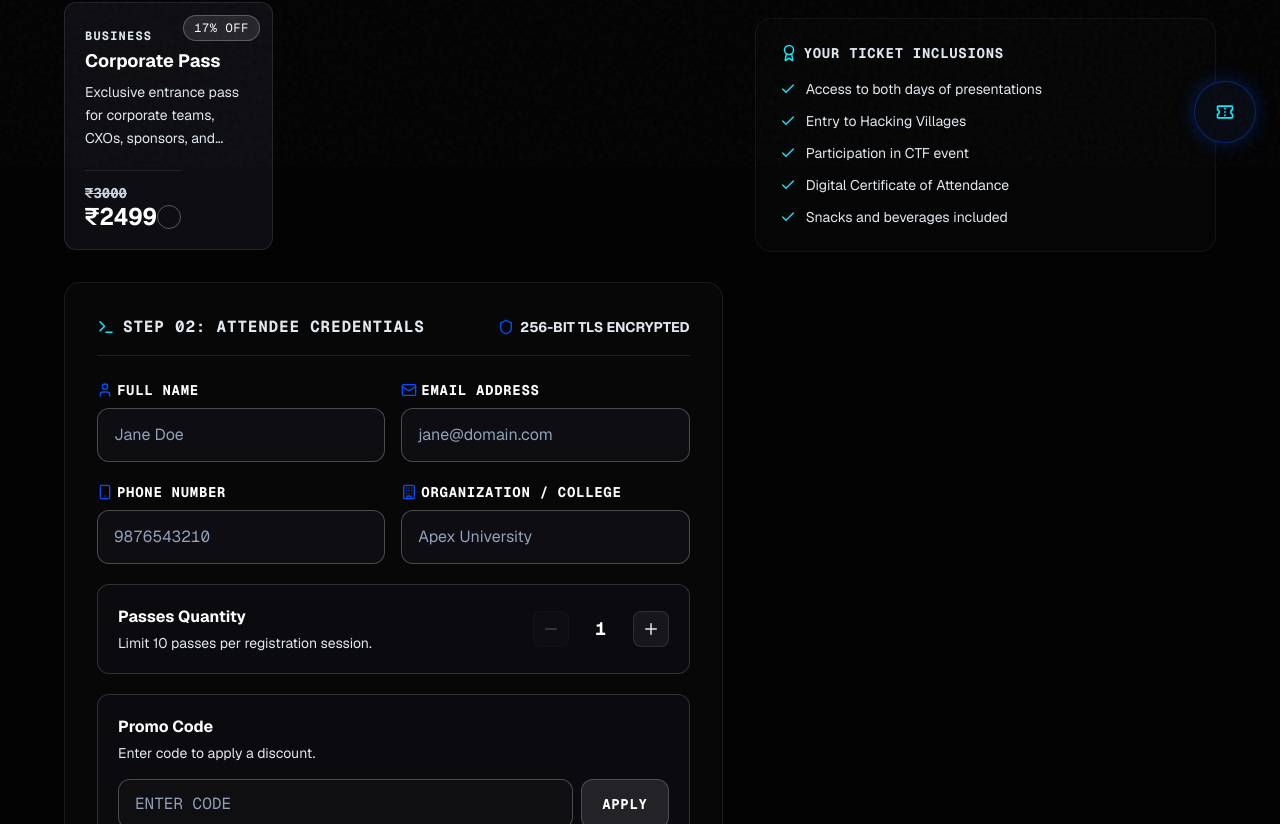
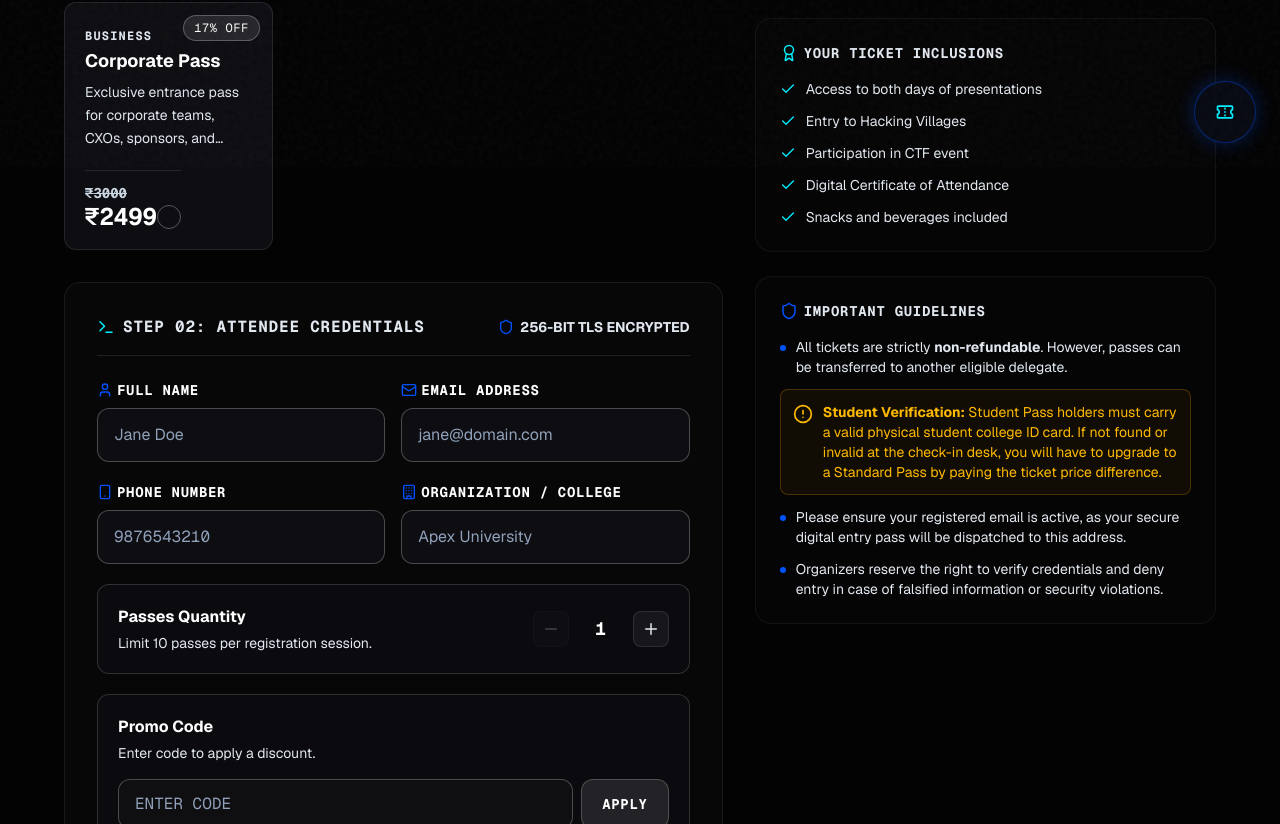
Before and after one commit to AIGenOps/tcconf2026, a Next.js app in the folder frontend/: page /tickets in a window 1280 px wide. Shown: the part 633-1457 px from the top of the page. Built offline with nearby package versions, Linux system fonts and the light colour scheme.

Commit message:
Add important guidelines block and student verification ID rules below ticket inclusions

```diff
--- a/frontend/src/app/tickets/page.tsx
+++ b/frontend/src/app/tickets/page.tsx
@@ -839,6 +839,36 @@ export default function TicketsPage() {
                   ))}
                 </ul>
               </div>
+
+              {/* Guidelines & Terms */}
+              <div className="p-6 rounded-2xl border border-white/5 bg-[#0a0a0c]/40 space-y-4">
+                <h4 className="text-sm font-bold font-mono tracking-wider text-slate-200 uppercase flex items-center">
+                  <Shield className="w-4.5 h-4.5 text-thunder-blue mr-1.5" />
+                  Important Guidelines
+                </h4>
+                <ul className="space-y-3">
+                  <li className="flex items-start space-x-2.5 text-sm text-slate-200">
+                    <div className="w-1.5 h-1.5 rounded-full bg-thunder-blue mt-2 flex-shrink-0" />
+                    <span>All tickets are strictly <strong>non-refundable</strong>. However, passes can be transferred to another eligible delegate.</span>
+                  </li>
+                  {selectedTierId === "student" && (
+                    <li className="flex items-start space-x-2.5 text-sm text-amber-400 border border-amber-500/25 bg-amber-500/5 p-3 rounded-lg">
+                      <AlertCircle className="w-5 h-5 text-amber-400 mt-0.5 flex-shrink-0" />
+                      <span>
+                        <strong>Student Verification:</strong> Student Pass holders must carry a valid physical student college ID card. If not found or invalid at the check-in desk, you will have to upgrade to a Standard Pass by paying the ticket price difference.
+                      </span>
+                    </li>
+                  )}
+                  <li className="flex items-start space-x-2.5 text-sm text-slate-200">
+                    <div className="w-1.5 h-1.5 rounded-full bg-thunder-blue mt-2 flex-shrink-0" />
+                    <span>Please ensure your registered email is active, as your secure digital entry pass will be dispatched to this address.</span>
+                  </li>
+                  <li className="flex items-start space-x-2.5 text-sm text-slate-200">
+                    <div className="w-1.5 h-1.5 rounded-full bg-thunder-blue mt-2 flex-shrink-0" />
+                    <span>Organizers reserve the right to verify credentials and deny entry in case of falsified information or security violations.</span>
+                  </li>
+                </ul>
+              </div>
             </div>
           </div>
         )}
```
